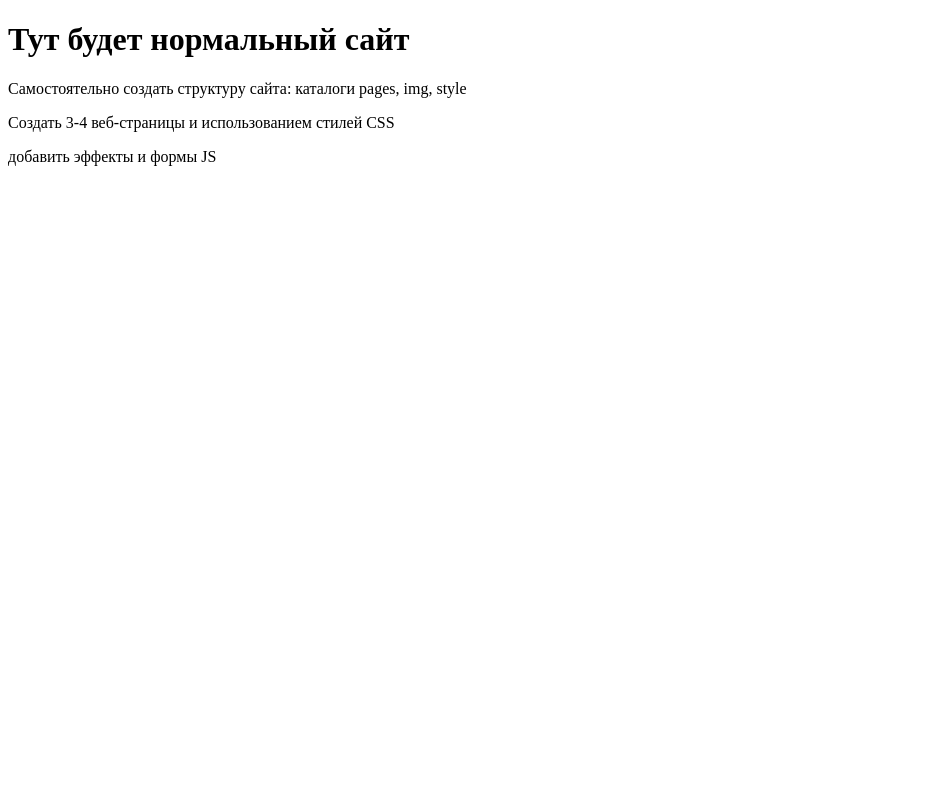
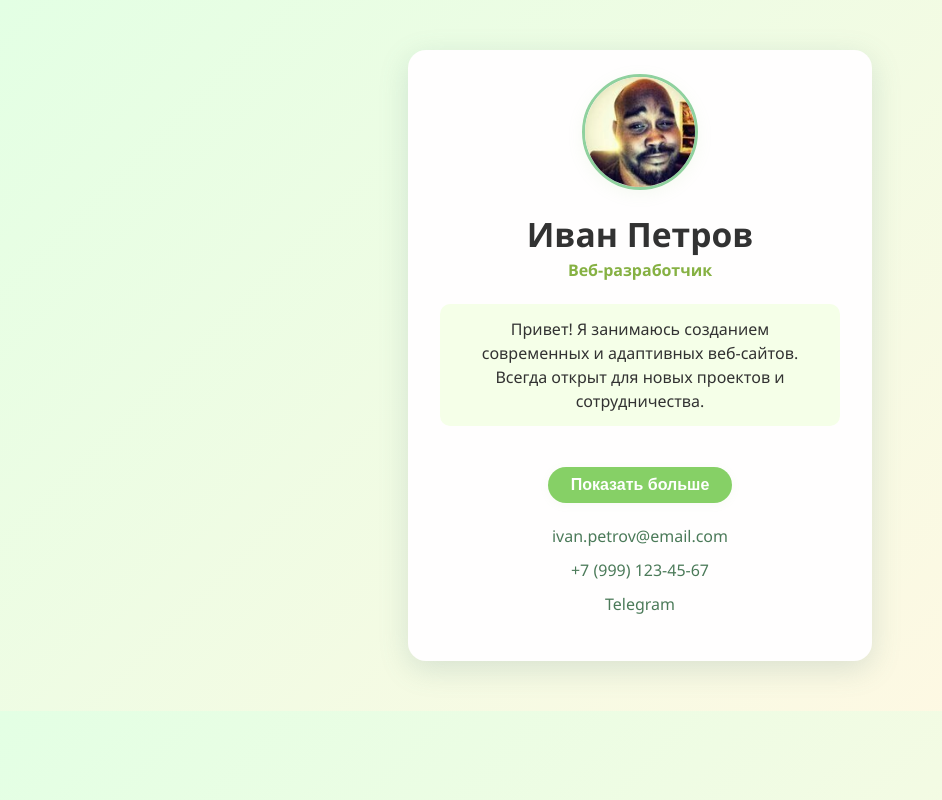
Before and after one commit to Wertfred/MyPage, a plain HTML site: page Index.html in a window 1280 px wide. Shown: the whole page, without its empty margins (0-942 px from the left). Drawn offline with Linux system fonts and the light colour scheme.

Commit message:
create site

```diff
--- a/Index.html
+++ b/Index.html
@@ -1,14 +1,33 @@
+
 <!DOCTYPE html>
-<html lang="en">
+<html lang="ru">
 <head>
     <meta charset="UTF-8">
     <meta name="viewport" content="width=device-width, initial-scale=1.0">
-    <title>Мой учебный проект</title>
+    <title>Визитка</title>
+    <link rel="stylesheet" href="./style.css">
 </head>
 <body>
-    <h1>Тут будет нормальный сайт</h1>
-    <p>Самостоятельно создать структуру сайта: каталоги pages, img, style</p>
-    <p>Создать 3-4 веб-страницы и использованием стилей CSS</p>
-    <p>добавить эффекты и формы JS</p>
+    <div class="card">
+        <img class="avatar" src="./images/avatar.jpg" alt="аватар">
+        <h1>Иван Петров</h1>
+        <div class="job-title">Веб-разработчик</div>
+        <div class="about" id="about-block">
+            Привет! Я занимаюсь созданием современных и адаптивных веб-сайтов. Всегда открыт для новых проектов и сотрудничества.
+        </div>
+        <button class="btn-show" id="toggle-about">Показать больше</button>
+        <ul class="contacts">
+            <li>
+                <a class="contact-link" href="mailto:ivan.petrov@email.com">ivan.petrov@email.com</a>
+            </li>
+            <li>
+                <a class="contact-link" href="tel:+79991234567">+7 (999) 123-45-67</a>
+            </li>
+            <li>
+                <a class="contact-link" href="https://t.me/ivanpetrov" target="_blank">Telegram</a>
+            </li>
+        </ul>
+    </div>
+    <script src="./script.js"></script>
 </body>
 </html>
--- /dev/null
+++ b/script.js
@@ -0,0 +1,16 @@
+const btn = document.getElementById('toggle-about');
+const about = document.getElementById('about-block');
+let expanded = false;
+const moreText = "Опыт: более 5 лет в сфере front-end и back-end разработки. Владею HTML, CSS, JavaScript, React и Node.js. Реализовал десятки успешных проектов для малого и среднего бизнеса.";
+const initialText = "Привет! Я занимаюсь созданием современных и адаптивных веб-сайтов. Всегда открыт для новых проектов и сотрудничества.";
+
+btn.addEventListener('click', () => {
+    if (!expanded) {
+        about.innerHTML = initialText + "<br><br><strong>" + moreText + "</strong>";
+        btn.textContent = 'Скрыть';
+    } else {
+        about.textContent = initialText;
+        btn.textContent = 'Показать больше';
+    }
+    expanded = !expanded;
+});
--- /dev/null
+++ b/style.css
@@ -0,0 +1,88 @@
+
+body {
+    font-family: 'Segoe UI', Arial, sans-serif;
+    background: linear-gradient(135deg, #e3ffe4, #fff8e3 88%);
+    margin: 0;
+    padding: 0;
+    color: #323232;
+}
+.card {
+    max-width: 400px;
+    margin: 50px auto;
+    background: #fffefe;
+    border-radius: 18px;
+    box-shadow: 0 8px 30px rgba(90,130,130,.20);
+    overflow: hidden;
+    padding: 24px 32px;
+    text-align: center;
+    transition: box-shadow .3s;
+}
+.card:hover {
+    box-shadow: 0 12px 48px rgba(90,130,130,.27);
+}
+.avatar {
+    width: 110px;
+    height: 110px;
+    border-radius: 50%;
+    object-fit: cover;
+    border: 3px solid #8fd19e;
+    box-shadow: 0 4px 16px rgba(153, 205, 132, 0.10);
+}
+h1 {
+    font-size: 2.1em;
+    margin: 16px 0 2px 0;
+}
+.job-title {
+    color: #86b143;
+    font-weight: 600;
+    margin-bottom: 20px;
+}
+.contacts {
+    list-style: none;
+    padding: 0;
+    margin: 22px 0;
+}
+.contacts li {
+    margin: 12px 0;
+}
+.contact-link {
+    text-decoration: none;
+    color: #4b7a59;
+    transition: color 0.2s;
+}
+.contact-link:hover {
+    color: #dd7627;
+}
+.about {
+    background: #f5ffe8;
+    border-radius: 10px;
+    padding: 13px 20px;
+    margin: 23px 0;
+    font-size: 1em;
+    line-height: 1.5;
+}
+.btn-show {
+    display: inline-block;
+    padding: 9px 23px;
+    background: #86d066;
+    color: #fff;
+    border: none;
+    border-radius: 22px;
+    font-size: 1em;
+    font-weight: bold;
+    margin-top: 18px;
+    cursor: pointer;
+    box-shadow: 0 2px 10px rgba(151,205,129,.07);
+    transition: background 0.25s;
+}
+.btn-show:hover {
+    background: #5da768;
+}
+@media (max-width:500px) {
+    .card {
+        padding: 12px 3vw;
+    }
+    .about {
+        padding: 10px 5vw;
+    }
+}
```
Also changed, not shown: images/avatar.jpg (added).
